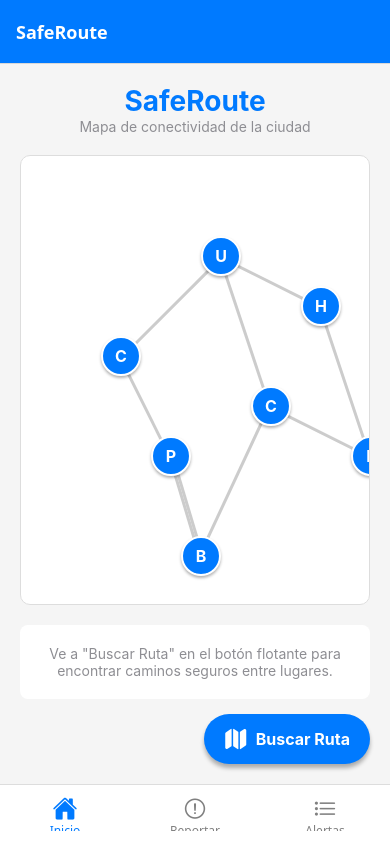
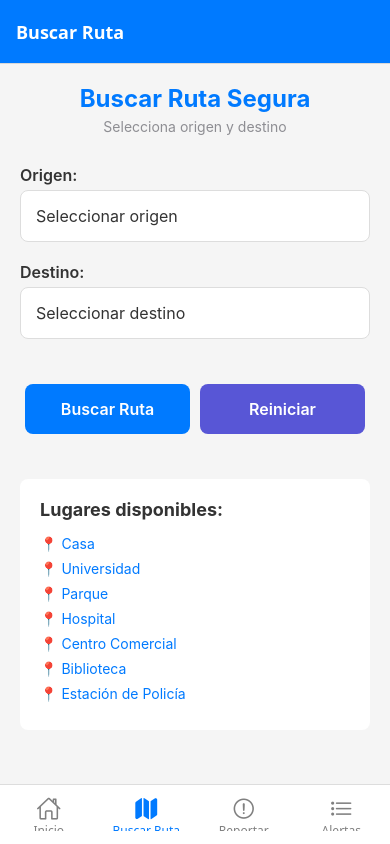
Before and after one commit to cristhiangarcia827-cpu/SafeRoute, a React Native app: screen /Ruta in a window 390 px wide. Built offline with nearby package versions, Linux system fonts and the light colour scheme.

Commit message:
Agregado el soporte para íconos de Expo en las pantallas de navegación y actualizado los tipos de navegación para integrar la convergencia entre rutas. Modificados HomeScreen y RouteScreen para ajustar tratamiento de navegación via TabsNavigator.

```diff
--- a/package.json
+++ b/package.json
@@ -9,6 +9,7 @@
     "web": "expo start --web"
   },
   "dependencies": {
+    "@expo/vector-icons": "^15.1.1",
     "@react-navigation/bottom-tabs": "^7.15.5",
     "@react-navigation/native": "^7.1.33",
     "@react-navigation/stack": "^7.8.4",
--- a/src/navigation/TabsNavigator.tsx
+++ b/src/navigation/TabsNavigator.tsx
@@ -1,8 +1,7 @@
 import React from 'react';
 import { createBottomTabNavigator } from '@react-navigation/bottom-tabs';
-import { createStackNavigator } from '@react-navigation/stack';
 import { useSafeAreaInsets } from 'react-native-safe-area-context';
-import Ionicons from 'react-native-vector-icons/Ionicons';
+import { Ionicons } from '@expo/vector-icons';
 
 // Pantallas
 import HomeScreen from '../screens/HomeScreen';
@@ -11,33 +10,9 @@ import ReportScreen from '../screens/ReportScreen';
 import AlertListScreen from '../screens/AlertListScreen';
 
 // Tipos
-import { HomeStackParamList, TabParamList } from './types';
+import { TabParamList } from './types';
 
-const HomeStack = createStackNavigator<HomeStackParamList>();
 const Tab = createBottomTabNavigator<TabParamList>();
-
-const HomeStackNavigator = () => {
-  return (
-    <HomeStack.Navigator
-      screenOptions={{
-        headerStyle: { backgroundColor: '#007AFF' },
-        headerTintColor: '#fff',
-        headerTitleStyle: { fontWeight: 'bold' },
-      }}
-    >
-      <HomeStack.Screen
-        name="Home"
-        component={HomeScreen}
-        options={{ title: 'SafeRoute' }}
-      />
-      <HomeStack.Screen
-        name="Route"
-        component={RouteScreen}
-        options={{ title: 'Buscar Ruta Segura' }}
-      />
-    </HomeStack.Navigator>
-  );
-};
 
 export default function TabsNavigator() {
   const insets = useSafeAreaInsets();
@@ -59,24 +34,39 @@ export default function TabsNavigator() {
           fontSize: 12,
           marginBottom: 4,
         },
-        headerShown: false,
+        headerStyle: {
+          backgroundColor: '#007AFF',
+        },
+        headerTintColor: '#fff',
+        headerTitleStyle: {
+          fontWeight: 'bold',
+        },
         tabBarIcon: ({ focused, color, size }) => {
-          let iconName: string = '';
+          let iconName: keyof typeof Ionicons.glyphMap = 'home';
+
           if (route.name === 'Inicio') {
             iconName = focused ? 'home' : 'home-outline';
+          } else if (route.name === 'Ruta') {
+            iconName = focused ? 'map' : 'map-outline';
           } else if (route.name === 'Reportar') {
             iconName = focused ? 'alert-circle' : 'alert-circle-outline';
           } else if (route.name === 'Alertas') {
             iconName = focused ? 'list' : 'list-outline';
           }
+
           return <Ionicons name={iconName} size={size} color={color} />;
         },
       })}
     >
       <Tab.Screen
         name="Inicio"
-        component={HomeStackNavigator}
+        component={HomeScreen}
         options={{ title: 'Inicio' }}
+      />
+      <Tab.Screen
+        name="Ruta"
+        component={RouteScreen}
+        options={{ title: 'Buscar Ruta' }}
       />
       <Tab.Screen
         name="Reportar"
--- a/src/screens/HomeScreen.tsx
+++ b/src/screens/HomeScreen.tsx
@@ -7,14 +7,13 @@ import {
   TouchableOpacity,
   Dimensions,
 } from 'react-native';
-import { StackNavigationProp } from '@react-navigation/stack';
+import { BottomTabNavigationProp } from '@react-navigation/bottom-tabs';
 import { RouteProp, useNavigation, useRoute } from '@react-navigation/native';
-import Ionicons from 'react-native-vector-icons/Ionicons';
-import { HomeStackParamList } from '../navigation/types';
+import { TabParamList } from '../navigation/types';
 import { lugares } from '../utils/routesData';
 
-type HomeScreenNavigationProp = StackNavigationProp<HomeStackParamList, 'Home'>;
-type HomeScreenRouteProp = RouteProp<HomeStackParamList, 'Home'>;
+type HomeScreenNavigationProp = BottomTabNavigationProp<TabParamList, 'Inicio'>;
+type HomeScreenRouteProp = RouteProp<TabParamList, 'Inicio'>;
 
 const { width } = Dimensions.get('window');
 
@@ -26,7 +25,6 @@ const HomeScreen: React.FC = () => {
   const [destino, setDestino] = useState<string | undefined>(route.params?.destino);
   const [rutaActual, setRutaActual] = useState<string[] | undefined>(route.params?.ruta);
 
-  // Actualizar estado cuando lleguen nuevos parámetros (por ejemplo al volver de RouteScreen)
   useEffect(() => {
     if (route.params?.ruta) {
       setOrigen(route.params.origen);
@@ -35,7 +33,7 @@ const HomeScreen: React.FC = () => {
     }
   }, [route.params]);
 
-  // Posiciones fijas para los nodos en el mapa (simulado)
+  // Posiciones fijas para los nodos en el mapa
   const nodePositions: { [key: string]: { x: number; y: number } } = {
     '1': { x: 100, y: 200 }, // Casa
     '2': { x: 200, y: 100 }, // Universidad
@@ -58,7 +56,6 @@ const HomeScreen: React.FC = () => {
     { desde: '6', hasta: '3' },
   ];
 
-  // Verifica si una conexión (arista) pertenece a la ruta actual
   const esParteDeRuta = (desdeId: string, hastaId: string): boolean => {
     if (!rutaActual) return false;
     for (let i = 0; i < rutaActual.length - 1; i++) {
@@ -72,7 +69,6 @@ const HomeScreen: React.FC = () => {
     return false;
   };
 
-  // Limpiar la ruta actual (tanto estado local como parámetros de navegación)
   const limpiarRuta = () => {
     setOrigen(undefined);
     setDestino(undefined);
@@ -86,9 +82,8 @@ const HomeScreen: React.FC = () => {
         <Text style={styles.title}>SafeRoute</Text>
         <Text style={styles.subtitle}>Mapa de conectividad de la ciudad</Text>
 
-        {/* Mapa visual de nodos y conexiones */}
         <View style={styles.mapContainer}>
-          {/* Dibujar líneas (conexiones) */}
+          {/* Líneas de conexión */}
           {conexiones.map((conn, index) => {
             const desdePos = nodePositions[conn.desde];
             const hastaPos = nodePositions[conn.hasta];
@@ -118,7 +113,7 @@ const HomeScreen: React.FC = () => {
             );
           })}
 
-          {/* Dibujar nodos (círculos) */}
+          {/* Nodos */}
           {lugares.map((lugar) => {
             const pos = nodePositions[lugar.id];
             if (!pos) return null;
@@ -126,10 +121,10 @@ const HomeScreen: React.FC = () => {
             const isOrigen = origen === lugar.id;
             const isDestino = destino === lugar.id;
 
-            let backgroundColor = '#007AFF'; // color por defecto (azul)
-            if (isOrigen) backgroundColor = '#FF9500'; // naranja para origen
-            else if (isDestino) backgroundColor = '#FF3B30'; // rojo para destino
-            else if (isInRoute) backgroundColor = '#4CAF50'; // verde para nodos intermedios
+            let backgroundColor = '#007AFF';
+            if (isOrigen) backgroundColor = '#FF9500';
+            else if (isDestino) backgroundColor = '#FF3B30';
+            else if (isInRoute) backgroundColor = '#4CAF50';
 
             return (
               <View
@@ -149,7 +144,6 @@ const HomeScreen: React.FC = () => {
           })}
         </View>
 
-        {/* Información de la ruta actual (si existe) */}
         {rutaActual && (
           <View style={styles.routeInfo}>
             <Text style={styles.routeTitle}>Ruta actual:</Text>
@@ -164,24 +158,14 @@ const HomeScreen: React.FC = () => {
           </View>
         )}
 
-        {/* Mensaje cuando no hay ruta seleccionada */}
         {!rutaActual && (
           <View style={styles.infoContainer}>
             <Text style={styles.infoText}>
-              Ve a "Buscar Ruta" en el botón flotante para encontrar caminos seguros entre lugares.
+              Usa la pestaña "Ruta" para buscar caminos seguros entre lugares.
             </Text>
           </View>
         )}
       </ScrollView>
-
-      {/* Botón flotante para ir a la pantalla de búsqueda de rutas */}
-      <TouchableOpacity
-        style={styles.fab}
-        onPress={() => navigation.navigate('Route')}
-      >
-        <Ionicons name="map" size={24} color="#fff" />
-        <Text style={styles.fabText}>Buscar Ruta</Text>
-      </TouchableOpacity>
     </View>
   );
 };
@@ -192,7 +176,7 @@ const styles = StyleSheet.create({
     backgroundColor: '#F5F5F5',
   },
   scrollContainer: {
-    paddingBottom: 100,
+    paddingBottom: 20,
   },
   title: {
     fontSize: 28,
@@ -283,28 +267,6 @@ const styles = StyleSheet.create({
     color: '#8E8E93',
     textAlign: 'center',
   },
-  fab: {
-    position: 'absolute',
-    bottom: 20,
-    right: 20,
-    backgroundColor: '#007AFF',
-    borderRadius: 30,
-    paddingVertical: 12,
-    paddingHorizontal: 20,
-    flexDirection: 'row',
-    alignItems: 'center',
-    elevation: 8,
-    shadowColor: '#000',
-    shadowOffset: { width: 0, height: 4 },
-    shadowOpacity: 0.3,
-    shadowRadius: 4,
-  },
-  fabText: {
-    color: '#fff',
-    fontWeight: 'bold',
-    fontSize: 16,
-    marginLeft: 8,
-  },
 });
 
 export default HomeScreen;
--- a/src/screens/RouteScreen.tsx
+++ b/src/screens/RouteScreen.tsx
@@ -8,13 +8,13 @@ import {
   FlatList,
   ScrollView,
 } from 'react-native';
-import { StackNavigationProp } from '@react-navigation/stack';
+import { BottomTabNavigationProp } from '@react-navigation/bottom-tabs';
 import { useNavigation } from '@react-navigation/native';
-import { HomeStackParamList } from '../navigation/types';
+import { TabParamList } from '../navigation/types';
 import CustomButton from '../components/CustomButton';
 import { cityGraph, getLugaresOptions, lugares } from '../utils/routesData';
 
-type RouteScreenNavigationProp = StackNavigationProp<HomeStackParamList, 'Route'>;
+type RouteScreenNavigationProp = BottomTabNavigationProp<TabParamList, 'Ruta'>;
 
 const RouteScreen: React.FC = () => {
   const navigation = useNavigation<RouteScreenNavigationProp>();
@@ -41,8 +41,8 @@ const RouteScreen: React.FC = () => {
     const ruta = cityGraph.encontrarRuta(origen, destino);
 
     if (ruta) {
-      // Navegar de regreso a Home pasando los datos de la ruta
-      navigation.navigate('Home', {
+      // Navegar a la pestaña Inicio pasando los datos de la ruta
+      navigation.navigate('Inicio', {
         origen,
         destino,
         ruta,
@@ -114,7 +114,6 @@ const RouteScreen: React.FC = () => {
         </TouchableOpacity>
       </View>
 
-      {/* Modal para seleccionar lugar */}
       <Modal
         animationType="slide"
         transparent={true}
```
Also changed, not shown: src/navigation/types.ts (+7 -7 lines), 1 other file (tests, documents, lock files or other folders).
